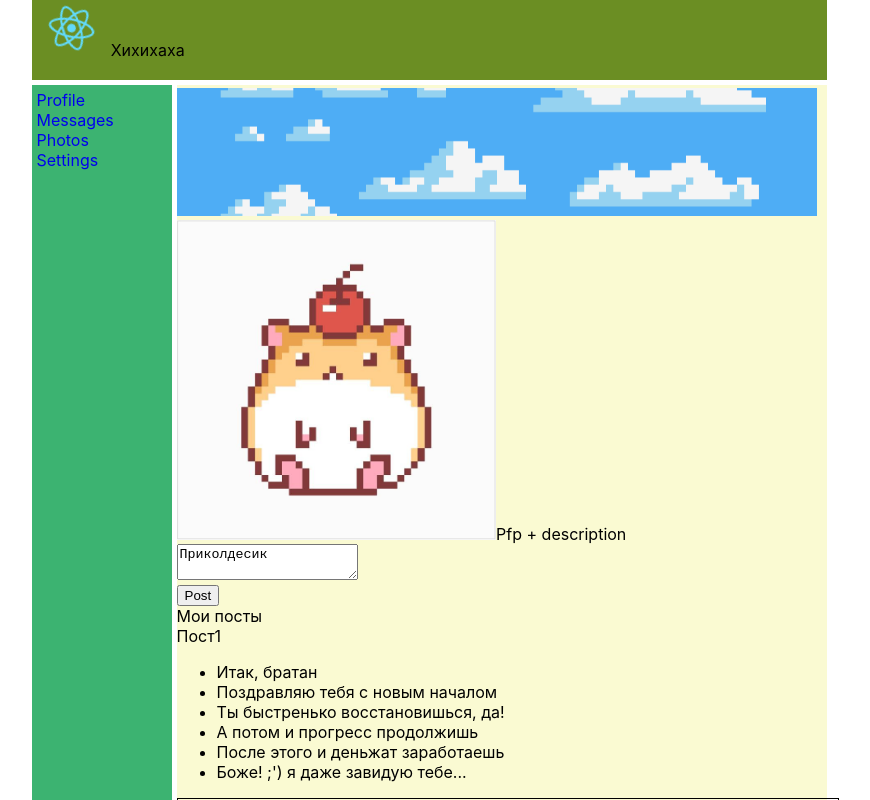
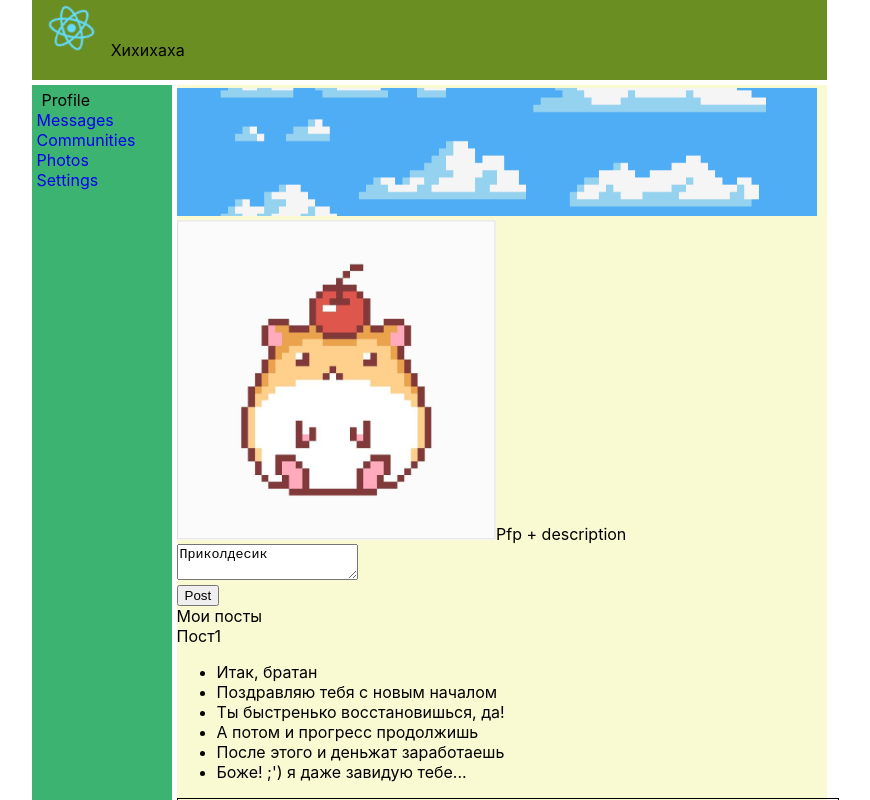
Before and after one commit to Unique-Character-Sequence/02_restart_new_breath_1, a React (Create React App) app: page /profile in a window 1280 px wide. Shown: the top 800 px of the page, without its empty margins (211-1081 px from the left). Built offline with nearby package versions, Linux system fonts and the light colour scheme.

Commit message:
[+] Dummy 'Communities' page [+] Sidebar has Navlink and CSS now

```diff
--- a/package.json
+++ b/package.json
@@ -8,6 +8,7 @@
     "@testing-library/user-event": "^12.8.3",
     "react": "^17.0.2",
     "react-dom": "^17.0.2",
+    "react-router": "^6.0.2",
     "react-router-dom": "^6.0.2",
     "react-scripts": "4.0.3",
     "web-vitals": "^1.1.2"
--- a/src/App.js
+++ b/src/App.js
@@ -7,6 +7,7 @@ import Settings from "./Components/Settings/Settings";
 import {BrowserRouter, Route} from "react-router-dom";
 import {Routes} from "react-router";
 import Photos from "./Components/Photos/Photos";
+import Communities from "./Components/Communities/Communities";
 
 const App = () => {
     return (
@@ -18,6 +19,7 @@ const App = () => {
                     <Routes>
                         <Route path='/profile' element={<Profile/>}/>
                         <Route path='/messages' element={<Messages/>}/>
+                        <Route path='/communities' element={<Communities/>}/>
                         <Route path='/photos' element={<Photos/>}/>
                         <Route path='/settings' element={<Settings/>}/>
                     </Routes>
--- /dev/null
+++ b/src/Components/Communities/Communities.jsx
@@ -0,0 +1,12 @@
+// Use 'Ctrl+E' to replace all 'Communities' with the name you need
+// delete the Dummy import
+import Dummy from "../dummy/dummy";
+import c from './Communities.module.css'
+
+const Communities = () => {
+    return <div className={c.main}>
+        <Dummy text="Communities"/>
+    </div>
+}
+
+export default Communities
--- /dev/null
+++ b/src/Components/Communities/Communities.module.css
@@ -0,0 +1,3 @@
+.main {
+
+}
--- a/src/Components/Profile/Profile__posts/Profile__postFeed_post/Profile__postFeed_post.module.css
+++ b/src/Components/Profile/Profile__posts/Profile__postFeed_post/Profile__postFeed_post.module.css
@@ -26,7 +26,7 @@
 
 @media (prefers-reduced-motion: no-preference) {
     .post_pfp {
-        animation: img-spin infinite 10s linear;
+        animation: img-spin infinite 7s linear;
     }
 }
 
--- a/src/Components/Sidebar/Sidebar.jsx
+++ b/src/Components/Sidebar/Sidebar.jsx
@@ -1,14 +1,26 @@
-import classes from './Sidebar.module.css'
+import c from './Sidebar.module.css'
+import {NavLink} from "react-router-dom";
+
+let ternary = navData => navData.isActive ? c.active : c.item;
 
 const Sidebar = () => {
-    return <div className={classes.main}>
-        <nav>
-            <div><a href="/profile">Profile</a></div>
-            <div><a href="/messages">Messages</a></div>
-            <div><a href="/photos">Photos</a></div>
-            <div><a href="/settings">Settings</a></div>
-        </nav>
-    </div>
+    return <nav className={c.main}>
+        <div>
+            <NavLink className={ternary} to="/profile">Profile</NavLink>
+        </div>
+        <div>
+            <NavLink className={ternary} to="/messages">Messages</NavLink>
+        </div>
+        <div>
+            <NavLink className={ternary} to="/communities">Communities</NavLink>
+        </div>
+        <div>
+            <NavLink className={ternary} to="/photos">Photos</NavLink>
+        </div>
+        <div>
+            <NavLink className={ternary} to="/settings">Settings</NavLink>
+        </div>
+    </nav>
 }
 
 export default Sidebar;
--- a/src/Components/Sidebar/Sidebar.module.css
+++ b/src/Components/Sidebar/Sidebar.module.css
@@ -2,7 +2,21 @@
     grid-area: s;
     background-color: mediumseagreen;
     padding: 5px;
-}
-.main a {
     text-decoration: none;
 }
+
+.item {
+    text-decoration: none;
+}
+
+.active {
+    padding: 5px;
+    color: black;
+    text-decoration: none;
+}
+
+.main a:hover {
+    padding: 5px;
+    color: yellow;
+    transition: 0.3s;
+}
--- a/src/Components/Templates/DefaultComponentTemplate.jsx
+++ b/src/Components/Templates/DefaultComponentTemplate.jsx
@@ -5,7 +5,7 @@ import c from './Template.module.css'
 
 const Template = () => {
     return <div className={c.main}>
-        <Dummy text="Template>"/>
+        <Dummy text="Template"/>
     </div>
 }
 
```
Also changed, not shown: 1 other file (tests, documents, lock files or other folders).
